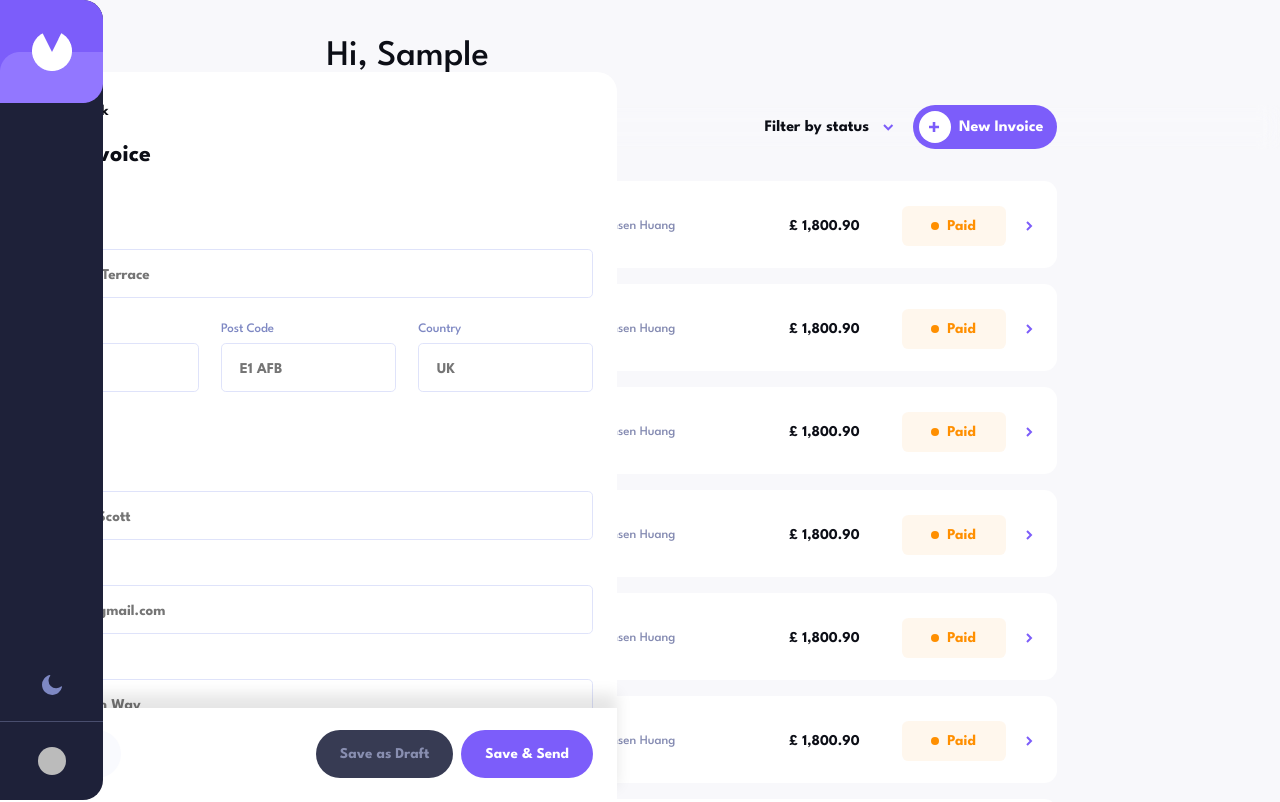
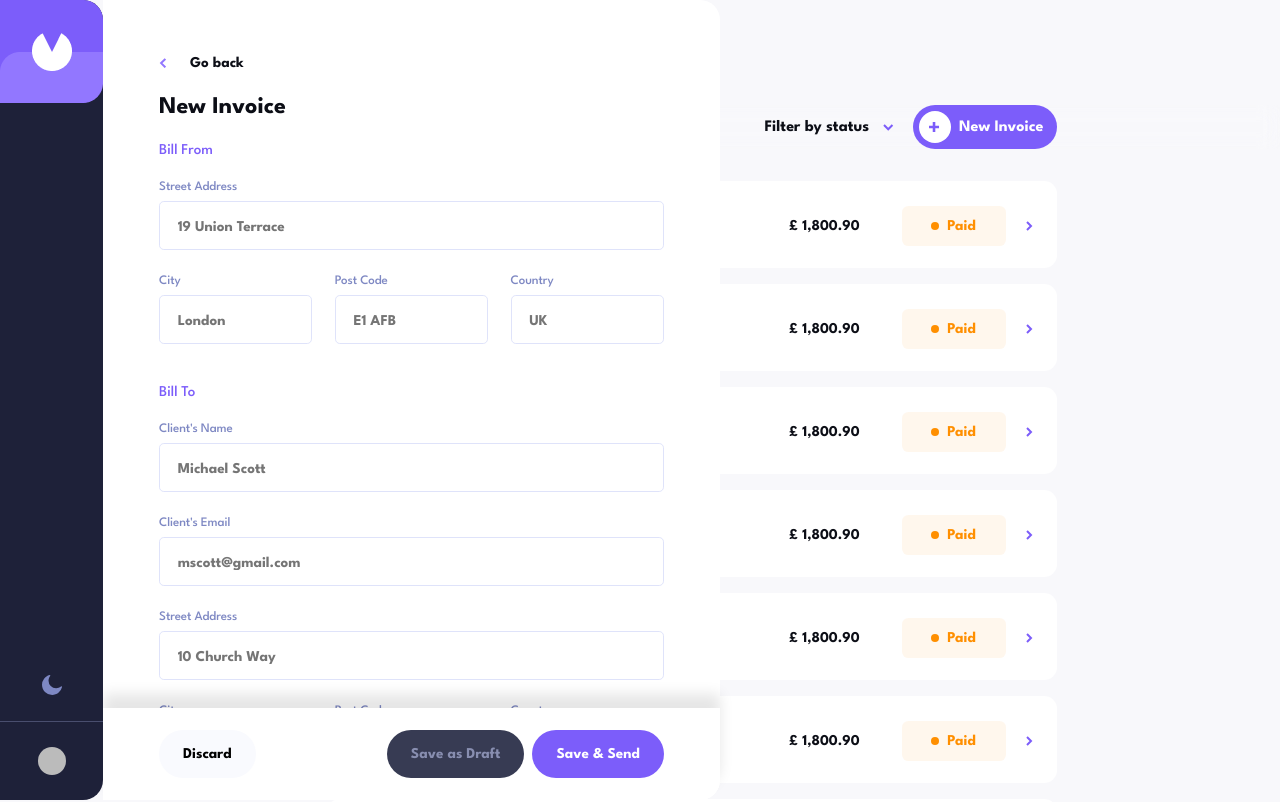
Before and after one commit to Kl3va/Invoice-Orbit, a React (Vite) app in the folder frontend/: page / in a window 1280 px wide. Shown: the top 802 px of the page. Built offline with nearby package versions, Linux system fonts and the light colour scheme; no server answers; sample sign-in values are in the browser's storage; some icons are missing.

Commit message:
feat: form adjustments

```diff
--- a/frontend/src/components/Main-Form/MainFormTemplateStyles.ts
+++ b/frontend/src/components/Main-Form/MainFormTemplateStyles.ts
@@ -9,9 +9,17 @@ export const FormInvoiceContainer = styled.div`
   height: 100vh;
   border-radius: 0 1.25rem 1.25rem 0;
   top: 4.5rem;
-
   left: 0;
   z-index: 95;
+
+  @media ${QUERIES.tabletMini} {
+    padding: 3.5rem 3.5rem 0 3.5rem;
+  }
+
+  @media ${QUERIES.tablet} {
+    top: 0;
+    left: 6.44rem;
+  }
 
   h2 {
     font-size: 1.5rem;
@@ -30,6 +38,10 @@ export const InvoiceFormContainer = styled.form`
 
   display: grid;
   gap: 2.56rem;
+
+  @media ${QUERIES.tablet} {
+    height: calc(100% - 10.5rem);
+  }
 
   label {
     display: block;
@@ -187,6 +199,15 @@ export const FormButtonsContainer = styled.div`
   box-shadow: 0 -14px 14px rgba(0, 0, 0, 0.1);
   z-index: 95;
   padding: 1.38rem 1.5rem;
+  border-bottom-right-radius: 1.25rem;
+
+  @media ${QUERIES.tabletMini} {
+    padding-inline: 3.5rem;
+  }
+
+  @media ${QUERIES.tablet} {
+    left: 6.44rem;
+  }
 `
 
 export const SubmitButtonsContainer = styled.div`
```
